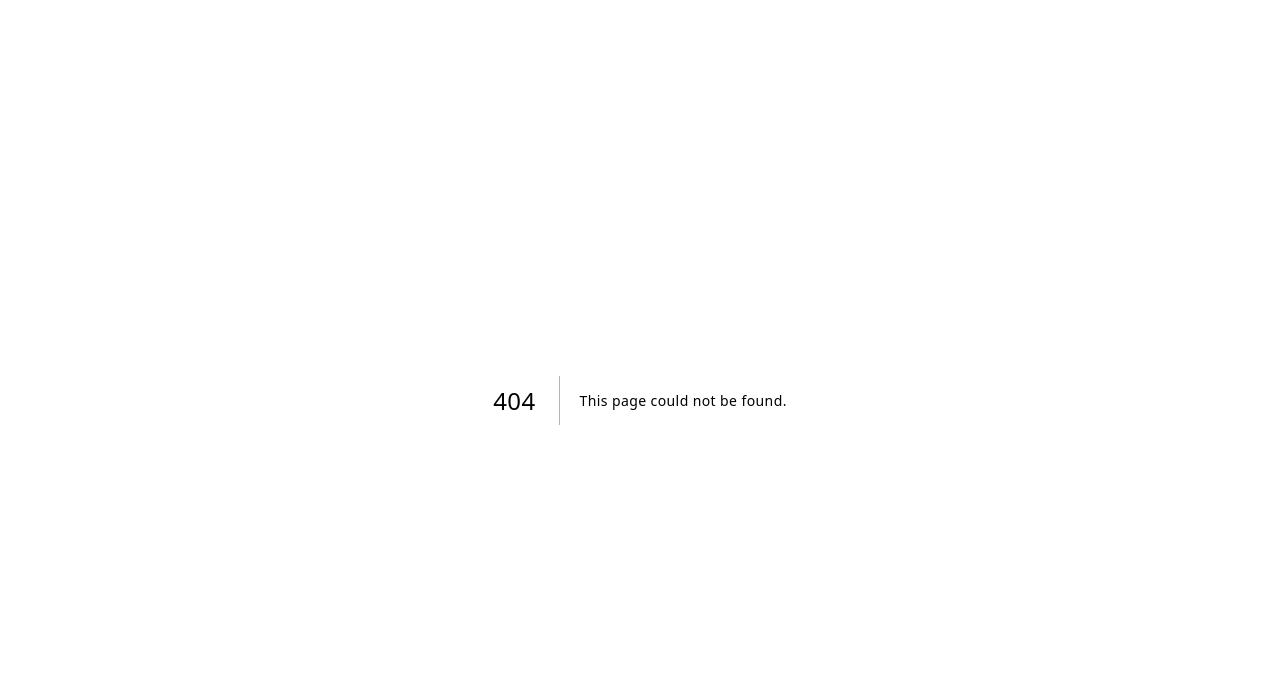
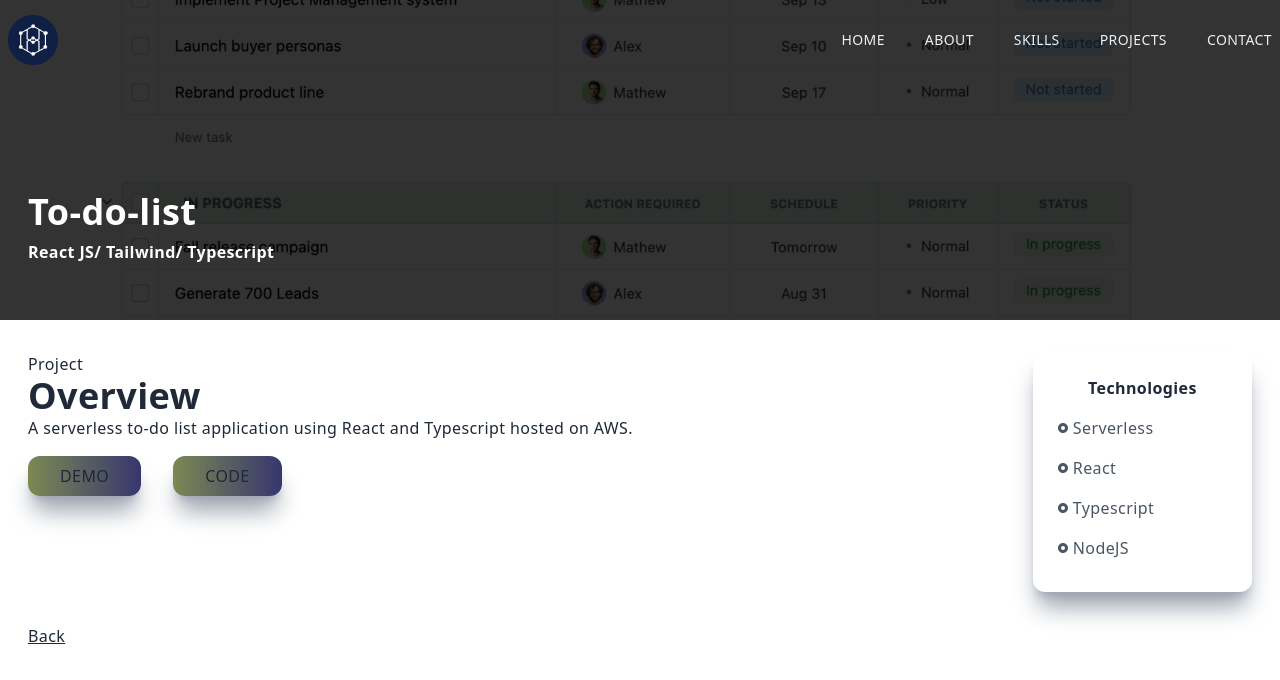
Before and after one commit to collinskrotich/portfolio-suning-nextjs-tailwindcss, a Next.js app: page /property in a window 1280 px wide. Before the commit this address had no page. Shown: the top 680 px of the page. Built offline with nearby package versions, Linux system fonts and the light colour scheme.

Commit message:
Final changes to portfolio

```diff
--- a/components/Navbar.jsx
+++ b/components/Navbar.jsx
@@ -1,13 +1,29 @@
 import Link from 'next/link';
 import React, {useState, useEffect} from 'react';
 import Image from 'next/image';
-import {AiOutlineClose, AiOutlineMail, AiOutlineMenu} from 'react-icons/ai'
-import {FaGithub, FaLinkedinIn} from 'react-icons/fa'
-import {BsFillPersonLinesFill} from 'react-icons/bs'
+import {AiOutlineClose, AiOutlineMail, AiOutlineMenu} from 'react-icons/ai';
+import {FaGithub, FaLinkedinIn} from 'react-icons/fa';
+import {BsFillPersonLinesFill} from 'react-icons/bs';
+import { useRouter } from 'next/router';
 
 const Navbar = () => {
     const [nav, setNav] = useState(false)
     const [shadow, setShadow] = useState(false);
+    const [navBg, setNavBg] = useState('#ecf0f3');
+    const [linkColor, setLinkColor] = useState('#1f2937');
+    const router = useRouter();
+
+    useEffect (() => {
+        if(
+            router.asPath === '/property'
+        ){
+            setNavBg('transparent')
+            setLinkColor('#ecf0f3')
+        }else {
+            setNavBg('#ecf0f3')
+            setLinkColor('#1f2937')
+        }
+    }, [router])
 
     const handleNav = () => {
         setNav(!nav)
@@ -25,7 +41,9 @@ const Navbar = () => {
     }, []);
 
     return (
-        <div className={shadow ? 'fixed w-full h-20 shadow-xl z-[100]': 'fixed w-full h-20 z-[100]'}>
+        <div
+        style ={{backgroundColor: `${navBg}`}}
+            className={shadow ? 'fixed w-full h-20 shadow-xl z-[100]': 'fixed w-full h-20 z-[100]'}>
             <div className='flex justify-between items-center w-full h-full px-2 2xl:px-16'>
 
             <Link href='/'>
@@ -34,7 +52,8 @@ const Navbar = () => {
             </Link>
 
             <div>
-                <ul className='hidden md:flex'>
+                <ul style={{color: `${linkColor}` }}
+                className='hidden md:flex'>
                     <Link href='/'>
                         <li className='ml-10 text-sm uppercase hover:border-b'>Home</li>
                     </Link>
--- a/src/pages/_app.js
+++ b/src/pages/_app.js
@@ -1,5 +1,11 @@
 import '@/styles/globals.css'
+import Navbar from '../../components/Navbar';
 
 export default function App({ Component, pageProps }) {
-  return <Component {...pageProps} />
+  return (
+    <>
+      <Navbar/>
+      <Component {...pageProps} />
+    </>
+  );
 }
--- a/src/pages/index.js
+++ b/src/pages/index.js
@@ -16,7 +16,6 @@ export default function Home() {
         <link rel="icon" href="/favicon.ico" />
       </Head>
 
-      <Navbar/>
       <Main />
       <About />
       <Skills />
--- /dev/null
+++ b/src/pages/property.jsx
@@ -0,0 +1,49 @@
+import Image from 'next/image';
+import React from 'react';
+import propertyImg from '../../public/to-do-list.png';
+import {RiRadioButtonFill} from 'react-icons/ri';
+import Link from 'next/link';
+
+const property = () => {
+  return (
+    <div className='w-full'>
+        <div className='w-screen h-[30vh] lg:h-[40vh] relative'>
+            <div className='absolute top-0 left-0 w-full h-[30vh] lg:h-[40vh] bg-black/80 z-10'/>
+            <Image className='absolute z-1' layout='fill' objectFit='cover' src={propertyImg} alt='/' />
+            <div className='absolute top-[70%] max-w-[1240px] w-full left-[50%] right-[50%] translate-x-[-50%] translate-y-[-50%] text-white z-10 p-2'>
+                <h2 className='py-2'>  To-do-list </h2>
+                <h3>React JS/ Tailwind/ Typescript</h3>
+            </div>
+        </div>
+        <div className='max-w-[1240px] mx-auto p-2 grid md:grid-cols-5 gap-8 pt-8'>
+            <div className='col-span-4'>
+                <p>Project</p>
+                <h2>Overview</h2>
+                <p>
+                    A serverless to-do list application using React and Typescript hosted on AWS.
+                </p>
+                <button className='px-8 py-2 mt-4 mr-8'>Demo</button>
+                <button className='px-8 py-2 mt-4'>Code</button>
+            </div>
+            <div className='col-span-4 md:col-span-1 shadow-xl shadow-gray-400 rounded-xl p-4'>
+            <div className='p-2'>
+            <p className='text-center font-bold pb-2'>Technologies</p>
+            <div className='grid grid-cols-3 md:grid-cols-1'>
+                <p className='text-gray-600 py-2 flex items-center'><RiRadioButtonFill className='pr-1'/>Serverless</p>
+                <p className='text-gray-600 py-2 flex items-center'><RiRadioButtonFill className='pr-1'/>React</p>
+                <p className='text-gray-600 py-2 flex items-center'><RiRadioButtonFill className='pr-1'/>Typescript</p>
+                <p className='text-gray-600 py-2 flex items-center'><RiRadioButtonFill className='pr-1'/>NodeJS</p>
+            </div>
+            </div>
+            </div>
+            <Link href ='/#projects'>
+                <p className='underline cursor-pointer'>Back</p>
+            </Link>
+
+
+        </div>
+    </div>
+  )
+}
+
+export default property
```
